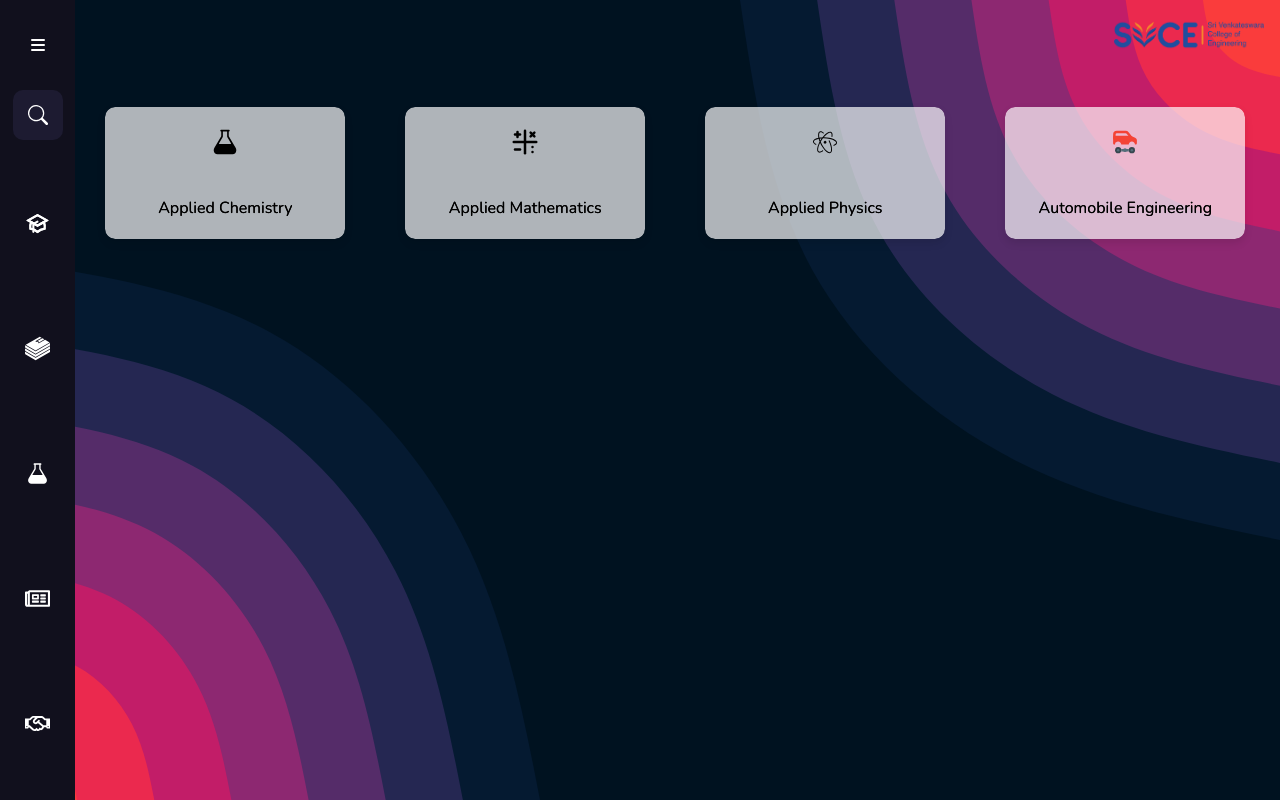
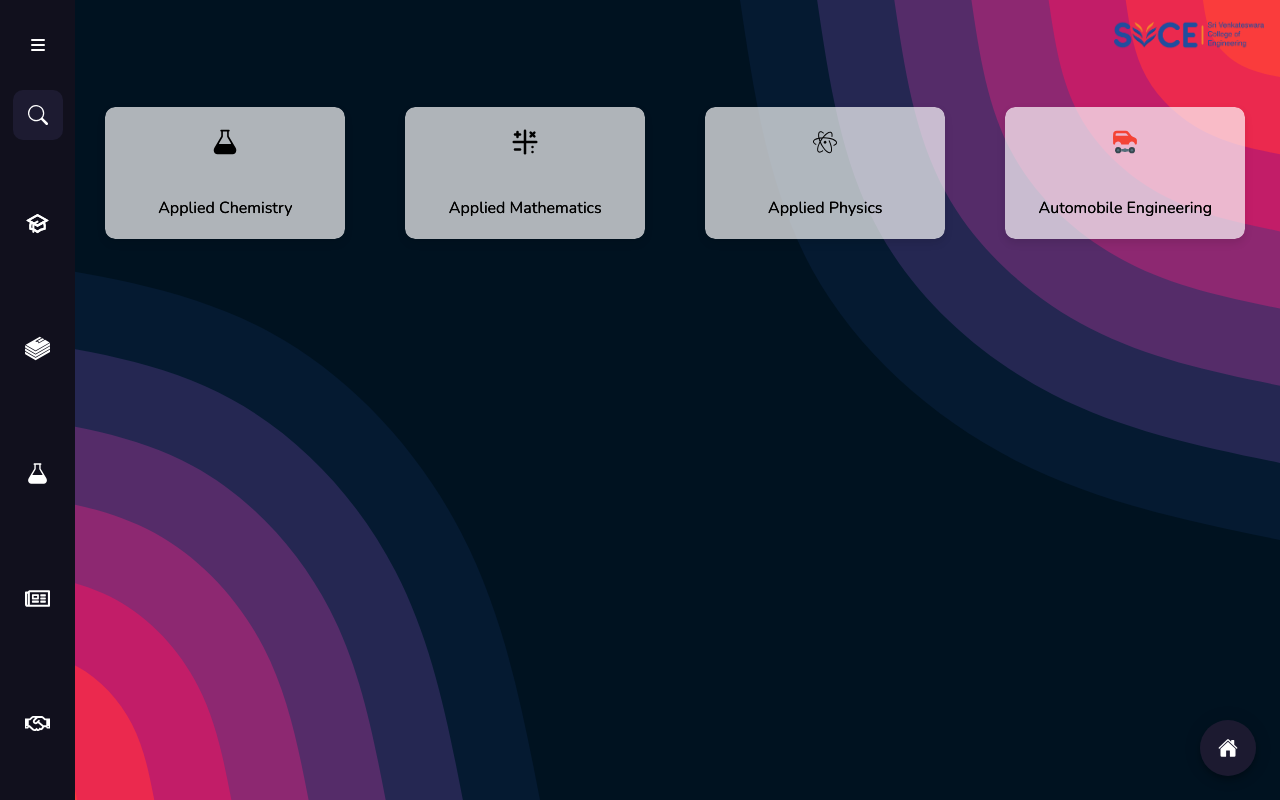
Before and after one commit to AishwaryaSubash/SVCE_Website, a Next.js app: page /Academics in a window 1280 px wide. Built offline with nearby package versions, Linux system fonts and the light colour scheme.

Commit message:
FloatButton

```diff
--- a/components/FloatingBackButton/FloatingBackButton.module.scss
+++ b/components/FloatingBackButton/FloatingBackButton.module.scss
@@ -1,13 +1,14 @@
-.container {
-    display: flex;
-    width: 100vw;
-    height: 100vh;
-    align-items: flex-end;
-    justify-content: flex-end;
-}
+
 .button {
     width: 50px;
     height: 50px;
     padding: 30px;
     z-index: 100;
+    float: right;
 }
+.icon{
+    font-size: 20px;
+    display: flex;
+    align-items: center;
+    justify-content: center;
+}
--- a/components/FloatingBackButton/index.tsx
+++ b/components/FloatingBackButton/index.tsx
@@ -1,7 +1,8 @@
 import { createTheme, Fab, ThemeProvider } from "@mui/material";
 import React from "react";
 import styles from "./FloatingBackButton.module.scss";
-import { DiAtom } from "react-icons/di";
+import { IoHome } from "react-icons/io5";
+import Link from "next/link";
 const theme = createTheme({
   palette: {
     primary: {
@@ -11,14 +12,16 @@ const theme = createTheme({
 });
 const FloatingBackButton = () => {
   return (
-    <div className={styles.container}>
-      <div className={styles.button}>
-        <ThemeProvider theme={theme}>
+    <div className={styles.button}>
+      <ThemeProvider theme={theme}>
+        <Link href="/">
           <Fab color="primary" aria-label="add">
-            <DiAtom />
+            <div className={styles.icon}>
+              <IoHome />
+            </div>
           </Fab>
-        </ThemeProvider>
-      </div>
+        </Link>
+      </ThemeProvider>
     </div>
   );
 };
--- a/pages/Academics/Academics.module.scss
+++ b/pages/Academics/Academics.module.scss
@@ -113,6 +113,13 @@
     width: 90%;
   }
 }
+.floatingButton{
+  position: fixed;
+  text-align: right;
+  float: right;
+  width: 100%;
+  bottom: 0;
+}
 .departmentC::-webkit-scrollbar {
   height: 5px;
   width: 5px;
--- a/pages/Academics/index.tsx
+++ b/pages/Academics/index.tsx
@@ -24,6 +24,7 @@ import { motion } from "framer-motion";
 import useMediaQuery from "@mui/material/useMediaQuery";
 import dynamic from "next/dynamic";
 import Image from "next/image";
+import FloatingBackButton from "../../components/FloatingBackButton";
 
 const Background = dynamic(() => import("../../components/Background"), {
   ssr: false,
@@ -386,6 +387,9 @@ const Academics = () => {
             {dept !== -1 && <Department select={dept} />}
           </motion.div>
         </div>
+        <div className={styles.floatingButton}>
+          <FloatingBackButton />
+        </div>
       </div>
     </div>
   );
```
